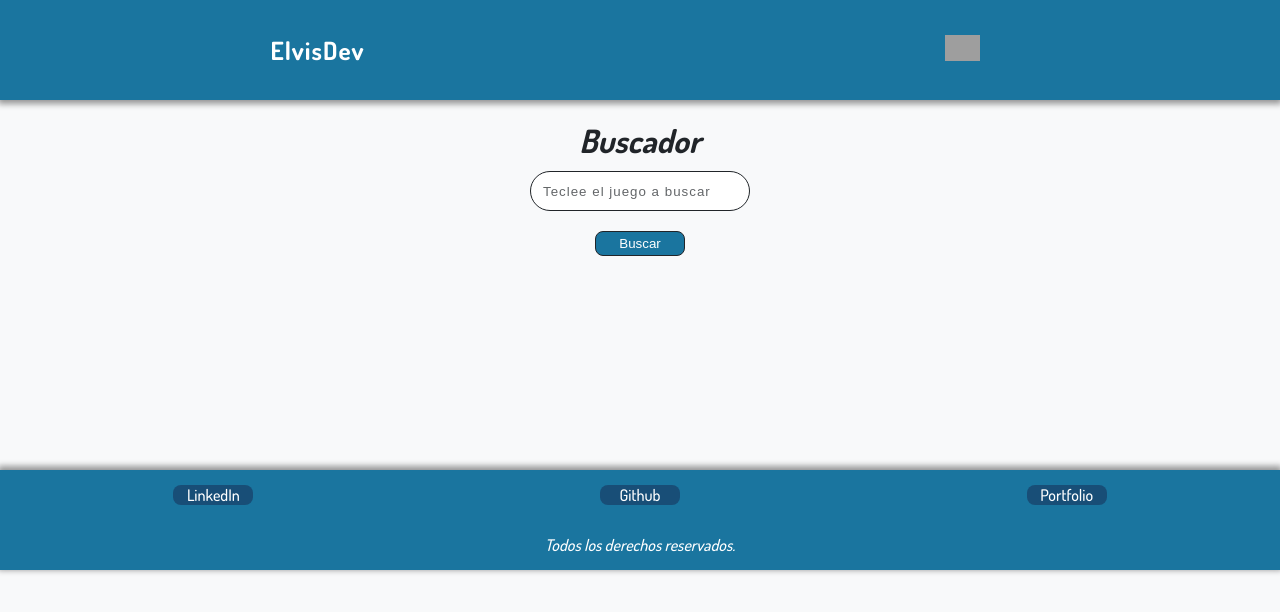
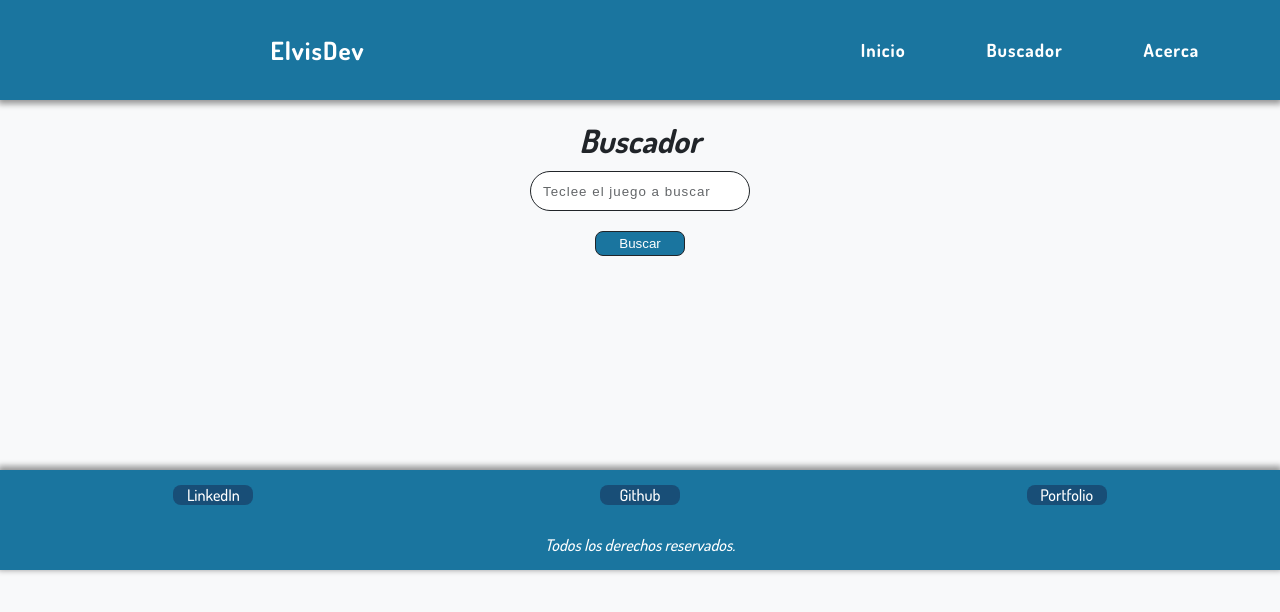
Before and after one commit to ElvisGT/Application_Redux, a React app: page /#/buscador in a window 1280 px wide. Built offline with nearby package versions, Linux system fonts and the light colour scheme; grey boxes are pictures that could not be loaded.

Commit message:
Header responsive

```diff
--- a/src/actions/actions.js
+++ b/src/actions/actions.js
@@ -1,11 +1,11 @@
-export const ShowMenu = (payload) => ({
+export const ShowMenu = () => ({
     type:'SHOW_MENU',
-    payload
+
 });
 
-export const HideMenu = (payload) => ({
+export const HideMenu = () => ({
     type:'HIDE_MENU',
-    payload
+
 });
 
 export const SearchInput = (payload) => ({
@@ -16,8 +16,12 @@ export const SearchInput = (payload) => ({
 export const MoreDetails = (payload) => ({
     type:'MORE_DETAILS',
     payload
-})
+});
 
 export const LessDetails = () => ({
     type:'LESS_DETAILS',
-})
+});
+
+export const ShowDesktop = () => ({
+    type:'SHOW_DESKTOP',
+});
--- a/src/components/Header.jsx
+++ b/src/components/Header.jsx
@@ -1,11 +1,16 @@
 import React,{useEffect,useState} from 'react';
 import {Link} from 'react-router-dom';
 import {connect} from 'react-redux';
-import {ShowMenu,HideMenu} from '../actions/actions';
+import {ShowMenu,HideMenu,ShowDesktop} from '../actions/actions';
 
 const Header = (props) => {
-    const {show_menu} = props;
+    const {show_menu,show_desktop} = props;
     const [menuScroll,setMenuScroll] = useState(false);
+
+    if(window.screen.width >= 768){
+        props.ShowDesktop();
+    }
+
 
     useEffect(() => {
         window.onscroll = () => {
@@ -20,7 +25,20 @@ const Header = (props) => {
                 setMenuScroll(false);
 
             }
-        }
+        };
+
+            window.onresize = () => {
+                const screenSize = window.screen.width;
+
+                if(screenSize >= 768){
+                    props.ShowDesktop();
+                }else if(screenSize < 768){
+                    props.HideDesktop();
+                }
+
+
+            };
+
     }, [])
 
     const handleShowMenu = () => {
@@ -50,12 +68,22 @@ const Header = (props) => {
                         <Link onClick={handleClear} className="menu-link" to="/">Inicio</Link>
                         <Link onClick={handleClear} className="menu-link" to="/buscador">Buscador</Link>
                         <Link onClick={handleClear} className="menu-link" to="/acerca">Acerca</Link>
+
                     </div>
                 :
                     <span
-                            onClick={handleShowMenu}>
-                            <img className="Header-menu-img" src="https://i.ibb.co/jwSRwmM/icons8-men-32.png" alt="icono de menu"/>
+                        onClick={handleShowMenu}>
+                        <img className="Header-menu-img" src="https://i.ibb.co/jwSRwmM/icons8-men-32.png" alt="icono de menu"/>
                     </span>
+            }
+            {show_desktop &&
+                <div className="Menu_Desktop">
+                    <Link onClick={handleClear} className="menu-link" to="/">Inicio</Link>
+                    <Link onClick={handleClear} className="menu-link" to="/buscador">Buscador</Link>
+                    <Link onClick={handleClear} className="menu-link" to="/acerca">Acerca</Link>
+
+                </div>
+
             }
 
             {menuScroll &&
@@ -73,13 +101,15 @@ const Header = (props) => {
 
 const mapStateToProps = state => {
     return {
-        show_menu:state.show_menu
+        show_menu:state.show_menu,
+        show_desktop:state.show_desktop,
     }
 }
 
 const mapDispatchToProps = {
     ShowMenu,
-    HideMenu
+    HideMenu,
+    ShowDesktop,
 }
 
 
--- a/src/containers/Layout.jsx
+++ b/src/containers/Layout.jsx
@@ -12,6 +12,7 @@ const Layout = ({children}) => {
     const initialState = {
         "game":[],
         "show_menu":false,
+        "show_desktop":false,
         "details":[],
     }
 
--- a/src/reducer/reducer.js
+++ b/src/reducer/reducer.js
@@ -32,6 +32,11 @@ const reducer = (state,action) => {
                 details:[]
             }
 
+        case 'SHOW_DESKTOP':
+            return {
+                ...state,
+                show_desktop:true,
+            }
 
         default:
             return state;
--- a/src/static/css/styles.css
+++ b/src/static/css/styles.css
@@ -126,6 +126,16 @@ body {
     font-size: 1.8rem;
     font-weight: bold;
 }
+
+.menu-link:hover {
+    color: red;
+    transition: .5s;
+}
+
+.Menu_Desktop{
+    display: none;
+}
+
 
 .Search {
     display: flex;
@@ -406,3 +416,20 @@ body {
     text-align: center;
     margin-bottom: 2rem;
 }
+
+@media screen and (min-width:768px){
+    .Header-menu-img {
+        display: none;
+    }
+    .Menu_Desktop{
+        position: absolute;
+        top: 0;
+        right: 0;
+        display: flex;
+        align-items: center;
+        justify-content: space-evenly;
+        width: 50rem;
+        height: 10rem;
+    }
+
+}
```
